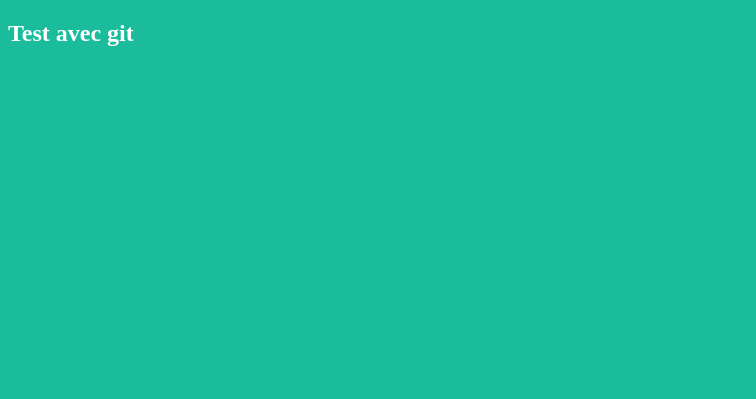
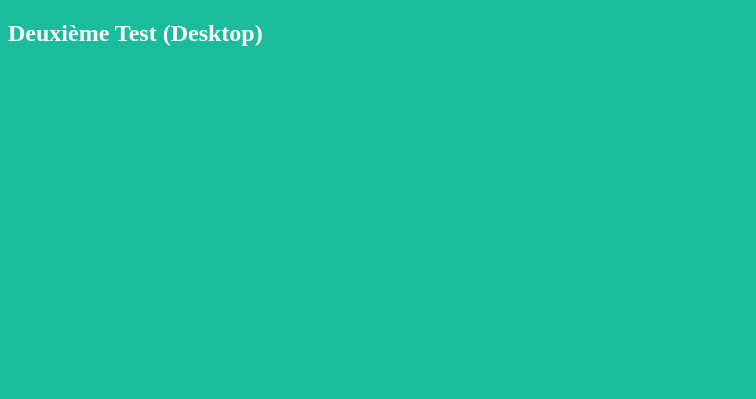
Before and after one commit to AVillaume/Test, a plain HTML site: page index.html in a window 1280 px wide. Shown: the top 399 px of the page, without its empty margins (0-756 px from the left). Drawn offline with Linux system fonts and the light colour scheme.

Commit message:
Update index.html

```diff
--- a/index.html
+++ b/index.html
@@ -19,6 +19,6 @@
 	</style>
 	<body>
 		<h1>Tutoriel</h1>
-		<h2>Test avec git</h2>
+		<h2>Deuxième Test (Desktop)</h2>
 	</body>
 </html>
```
